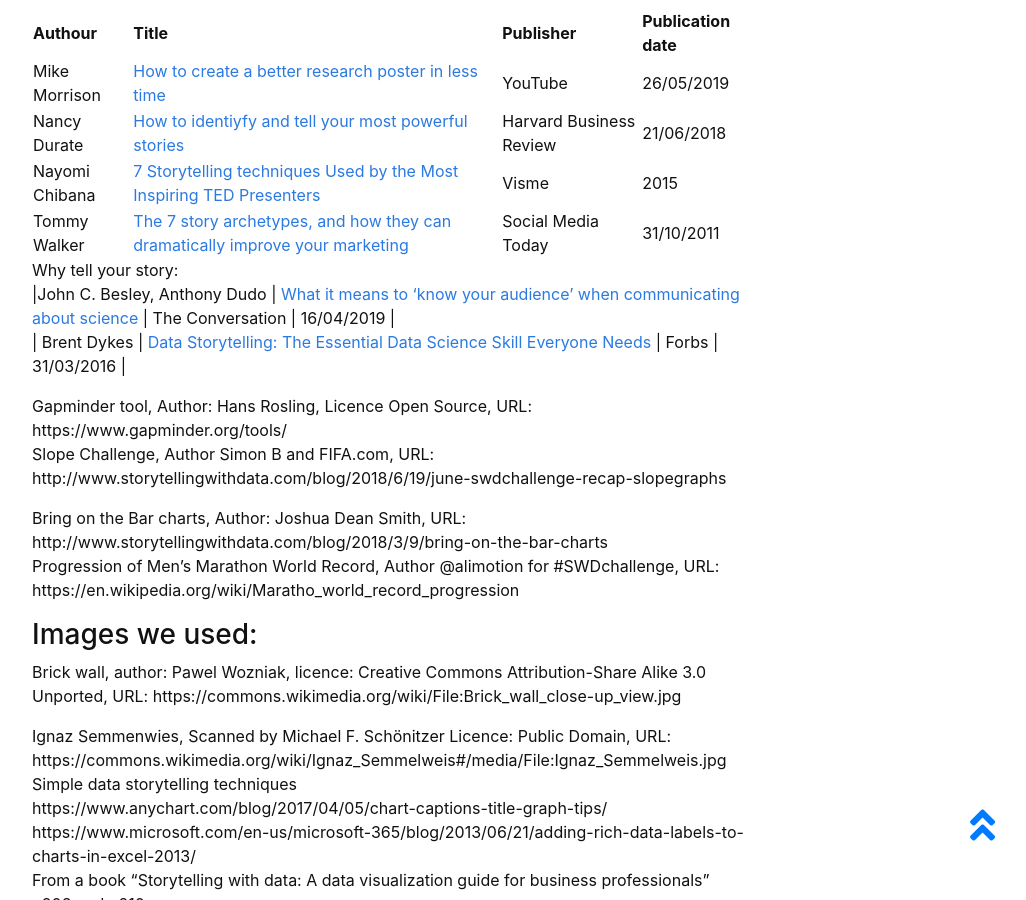
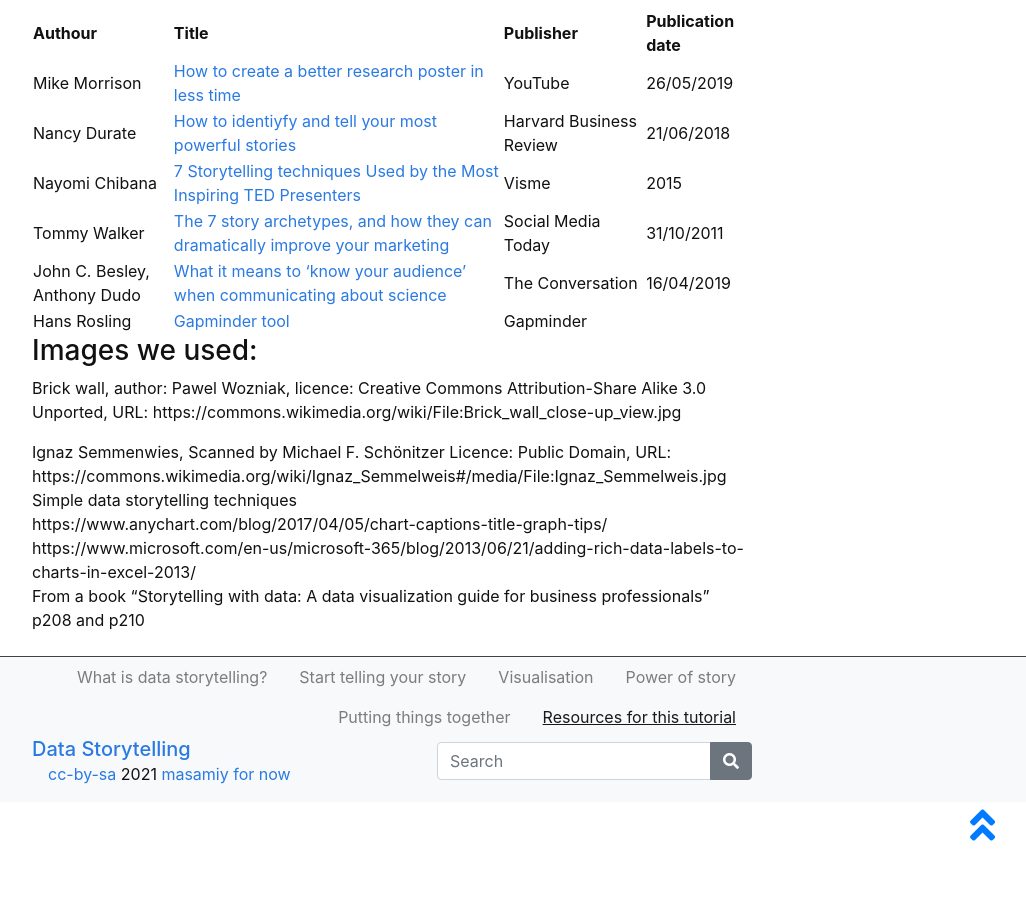
Before and after one commit to masamiy/DataStoryTelling, a Jekyll site: the page built from content/5-Resources.md, in a window 1280 px wide and 900 px high, scrolled down 597 px. Shown: the whole window, without its empty margins (248-1274 px from the left). Built offline with Jekyll 4.4.1, drawn with Linux system fonts in a browser that asks for light colours.

Commit message:
Update 5-Resources.md

```diff
--- a/content/5-Resources.md
+++ b/content/5-Resources.md
@@ -19,17 +19,9 @@ nav: Resources for this tutorial
 | Nancy Durate | [How to identiyfy and tell your most powerful stories](https://hbr.org/2018/06/how-to-identify-and-tell-your-most-powerful-stories) | Harvard Business Review | 21/06/2018 |
 | Nayomi Chibana | [7 Storytelling techniques Used by the Most Inspiring TED Presenters](https://blog.visme.co/7-storytelling-techniques-used-by-the-most-inspiring-ted-presenters/) | Visme | 2015 |
 | Tommy Walker | [The 7 story archetypes, and how they can dramatically improve your marketing](https://www.socialmediatoday.com/content/7-story-archetypes-and-how-they-can-dramatically-improve-your-marketing) | Social Media Today | 31/10/2011 |
+|John C. Besley, Anthony Dudo | [What it means to 'know your audience' when communicating about science](https://theconversation.com/what-it-means-to-know-your-audience-when-communicating-about-science-111147) | The Conversation | 16/04/2019 |
+| Hans Rosling | [Gapminder tool](https://www.gapminder.org/) | Gapminder | |
 
-Why tell your story:
-|John C. Besley, Anthony Dudo | [What it means to 'know your audience' when communicating about science](https://theconversation.com/what-it-means-to-know-your-audience-when-communicating-about-science-111147) | The Conversation | 16/04/2019 |
-| Brent Dykes | [Data Storytelling: The Essential Data Science Skill Everyone Needs](https://www.forbes.com/sites/brentdykes/2016/03/31/data-storytelling-the-essential-data-science-skill-everyone-needs/#4a7cb01152ad) | Forbs | 31/03/2016 |
-
-
-Gapminder tool, Author: Hans Rosling, Licence Open Source, URL: https://www.gapminder.org/tools/
-Slope Challenge, Author Simon B and FIFA.com, URL: http://www.storytellingwithdata.com/blog/2018/6/19/june-swdchallenge-recap-slopegraphs
-
-Bring on the Bar charts, Author: Joshua Dean Smith, URL: http://www.storytellingwithdata.com/blog/2018/3/9/bring-on-the-bar-charts
-Progression of Men’s Marathon World Record, Author @alimotion for #SWDchallenge, URL: https://en.wikipedia.org/wiki/Maratho_world_record_progression
 
 ### Images we used:
 Brick wall, author: Pawel Wozniak, licence:  Creative Commons Attribution-Share Alike 3.0 Unported, URL: https://commons.wikimedia.org/wiki/File:Brick_wall_close-up_view.jpg
```
